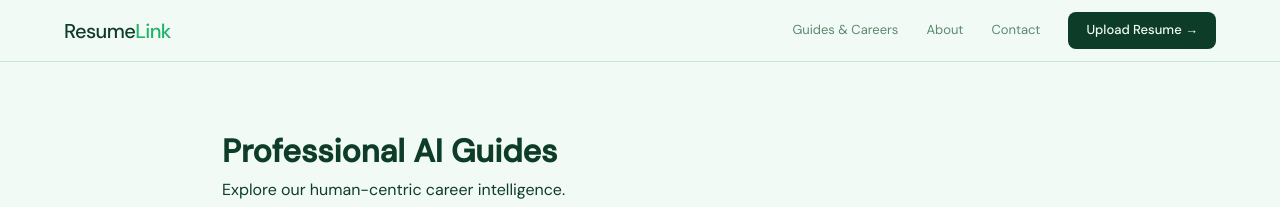
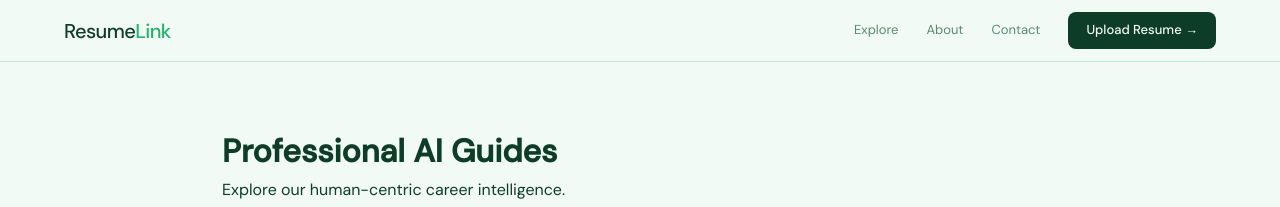
Before and after one commit to AIsrail/resumelink, a Jekyll site: the page built from roles/index.md, in a window 1280 px wide. Shown: the top 207 px of the page. Built offline with Jekyll 4.4.1, drawn with Linux system fonts in a browser that asks for light colours; some web fonts are replaced.

Commit message:
Update default.html

```diff
--- a/_layouts/default.html
+++ b/_layouts/default.html
@@ -65,7 +65,7 @@
 <nav>
     <a href="/" class="nav-logo">Resume<span>Link</span></a>
     <div class="nav-links">
-        <a href="/roles/">Guides & Careers</a>
+        <a href="/roles/">Explore</a>
         <a href="/about.html">About</a>
         <a href="mailto:info@resumelink.cc">Contact</a>
         <a href="/" class="nav-cta">Upload Resume →</a>
@@ -75,7 +75,7 @@
     </button>
 </nav>
 <div class="nav-mobile">
-    <a href="/roles/">Guides & Careers</a>
+    <a href="/roles/">Explore</a>
     <a href="/about.html">About</a>
     <a href="mailto:info@resumelink.cc">Contact</a>
     <a href="/" style="color:var(--green-dk);font-weight:500">Upload Resume →</a>
```
